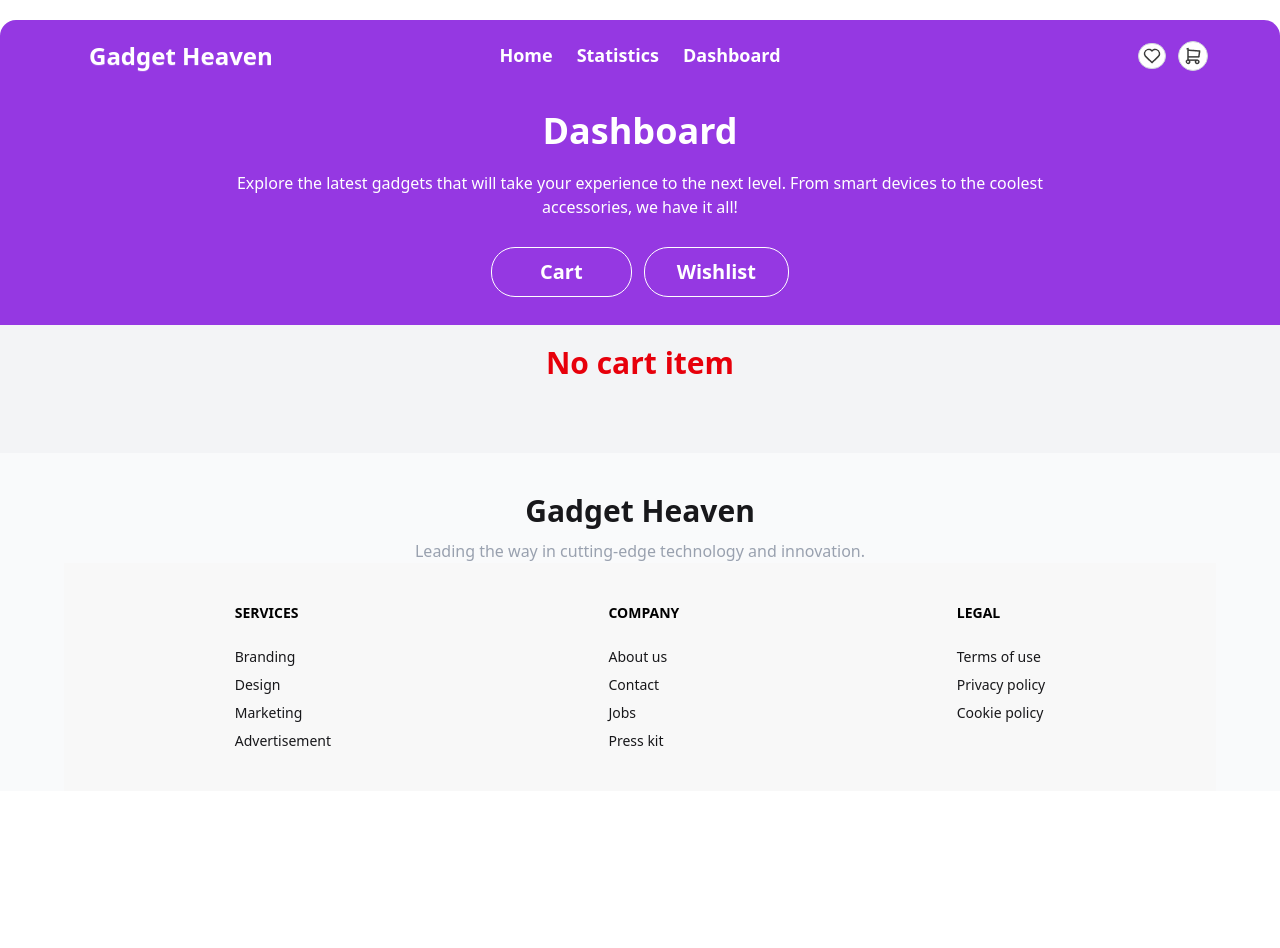
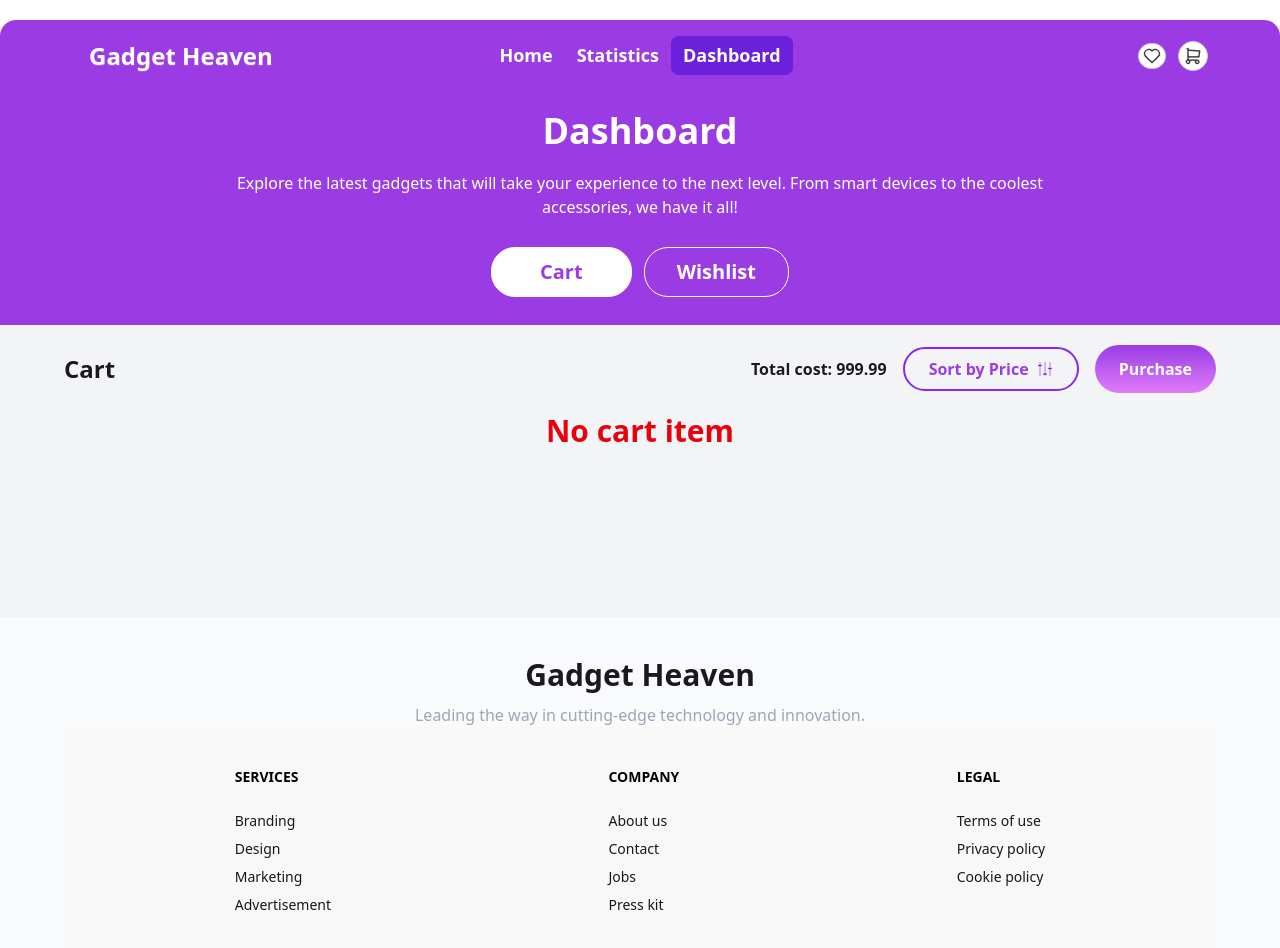
Before and after one commit to anayet71/gadget-heaven, a React (Vite) app: page /dashboard/cart in a window 1280 px wide. Shown: the top 948 px of the page. Before the commit the page ends 800 px from the top, so only its background shows below. Built offline with nearby package versions, Linux system fonts and the light colour scheme; grey boxes are pictures that could not be loaded.

Commit message:
active system added in the navbar

```diff
--- a/src/component/Banner/Banner.jsx
+++ b/src/component/Banner/Banner.jsx
@@ -9,10 +9,10 @@ const Banner = () => {
 
                 <h1 className="text-6xl font-semibold pt-12 pb-6  ">Upgrade Your Tech Accessorize with Gadget Heaven Accessories</h1>
                 <p > Explore the latest gadgets that will take your experience to the next level. From smart devices to <br /> the coolest accessories, we have it all!</p>
-                <button className="text-[#9538E2] bg-white  font-bold mt-7 rounded-xl px-7 py-4">Shop Now</button>
+                <button className="text-[#9538E2] bg-white  font-bold mt-7 rounded-4xl px-7 py-4">Shop Now</button>
                 {/* Banner img */}
-                <div className='absolute top-[365px] left-[58px] border-2 p-6 rounded-2xl bg-gray-200  bg-opacity-50' >
-                    <img className='w-[980px] h-[500px] rounded-2xl' src={bannerImg} alt="" />
+                <div className='absolute top-[365px] left-[58px] border-3 p-5 rounded-2xl bg-gray-100/30   ' >
+                    <img className='w-[980px] h-[500px] object-cover rounded-2xl' src={bannerImg} alt="" />
                 </div>
             </div>
         </div>
--- a/src/component/Cart/Cart.jsx
+++ b/src/component/Cart/Cart.jsx
@@ -2,6 +2,8 @@ import { useEffect, useState } from "react";
 import { useLoaderData } from "react-router-dom";
 import { getStoredCart } from "../../Utility/addToDb";
 import { HiOutlineX } from "react-icons/hi";
+import { GiSettingsKnobs } from "react-icons/gi";
+
 
 
 const Cart = () => {
@@ -22,8 +24,18 @@ const Cart = () => {
 
 
     return (
-        <div className="bg-gray-100 max-w-7xl mx-auto  pt-5">
+        <div className="bg-gray-100 max-w-7xl mx-auto pb-24  pt-5">
             <div className="max-w-6xl mx-auto">
+                <div className="flex items-center justify-between pb-5">
+                    <p className="font-bold text-2xl">Cart</p>
+
+                <div className="flex items-center gap-4">
+                    <p className="font-semibold">Total cost: 999.99</p>
+                    <button className="flex items-center gap-2 border-2 border-violet-600 px-6 py-2 rounded-4xl font-semibold text-[#9538E2]">Sort by Price <GiSettingsKnobs className="text-violet-700" />
+                    </button>
+                    <button className="py-3 px-6 bg-gradient-to-b from-[#9538E2] to-[#df74fa] before:content-[''] before:absolute before:inset-0 before:bg-[url('/path-to-grainy-texture.png')] before:opacity-20 before:mix-blend-overlay rounded-4xl font-semibold text-white">Purchase</button>
+                </div>
+                </div>
                 <div className="grid gap-3 ">
                     {cartList.length > 0 ? (
                         <div>  {
--- /dev/null
+++ b/src/component/Dashboard/Dashboard.css
@@ -0,0 +1,4 @@
+.custom_active_2 a.active{
+    background-color: white;
+    color: #9538E2;
+}
--- a/src/component/Dashboard/Dashboard.jsx
+++ b/src/component/Dashboard/Dashboard.jsx
@@ -1,4 +1,5 @@
 import { NavLink, Outlet } from "react-router-dom";
+import './Dashboard.css'
 
 
 
@@ -10,12 +11,9 @@ const Dashboard = () => {
                 <h2 className="font-bold text-4xl py-5">Dashboard</h2>
                 <p className="w-8/12  mx-auto pb-7">Explore the latest gadgets that will take your experience to the next level. From smart devices to the coolest accessories, we have it all!</p>
                 {/* name of each tab group should be unique */}
-                <div className="tabs justify-center pb-7 gap-3 ">
-                    {/* <input type="radio" name="my_tabs_1" className="tab px-12  rounded-3xl bg-white text-violet-800 font-semibold text-xl" aria-label="Cart" />
-                    <input type="radio" name="my_tabs_1" className="tab px-8  rounded-3xl bg-white text-violet-800 font-semibold text-xl"  aria-label="Wishlist" defaultChecked /> */}
-
-                    <NavLink to={'cart'} className=" px-12 py-2.5 rounded-3xl hover:bg-white border border-white text-white hover:text-violet-800 transition duration-600 font-semibold text-xl" >Cart</NavLink>
-                    <NavLink to={'wishlist'} className=" px-8 py-2.5 rounded-3xl hover:bg-white border border-white text-white hover:text-violet-800 transition duration-600  font-semibold text-xl" >Wishlist</NavLink>
+                <div className="tabs justify-center pb-7 gap-3 custom_active_2 ">
+                    <NavLink to={'cart'} className="  px-12 py-2.5 rounded-3xl hover:bg-white border border-white text-white hover:text-violet-800 font-semibold text-xl" >Cart</NavLink>
+                    <NavLink to={'wishlist'} className=" px-8 py-2.5 rounded-3xl hover:bg-white border border-white text-white hover:text-violet-800  font-semibold text-xl" >Wishlist</NavLink>
 
                 </div>
             </div>
--- /dev/null
+++ b/src/component/NavBar/NavBar.css
@@ -0,0 +1,7 @@
+.custom_active a.active{
+    font-weight: bold;
+    border-radius: 8px;
+    background-color: rgb(102, 30, 218);
+
+
+}
--- a/src/component/NavBar/NavBar.jsx
+++ b/src/component/NavBar/NavBar.jsx
@@ -1,6 +1,7 @@
 import { Link, NavLink } from "react-router-dom";
 import navIcon from '../../assets/Vector.png'
 import navIcon2 from '../../assets/Frame.png'
+import './NavBar.css'
 
 const NavBar = () => {
     return (
@@ -16,20 +17,19 @@ const NavBar = () => {
                         <ul
                             tabIndex={0}
                             className="menu menu-sm dropdown-content bg-violet-300 text-black rounded-box z-1 mt-3 w-52 p-2 shadow">
-                            <li><Link className="font-semibold text-[18px]" to={'/'}>Home</Link></li>
-                            <li><Link className="font-semibold text-[18px]" to={'statistics'}>Statistics</Link></li>
-                            <li><Link className="font-semibold text-[18px]" to={'dashboard'}>Dashboard</Link></li>
+                            <li><NavLink className="font-semibold text-[18px]" to={'/'}>Home</NavLink></li>
+                            <li><NavLink className="font-semibold text-[18px]" to={'statistics'}>Statistics</NavLink></li>
+                            <li><NavLink className="font-semibold text-[18px]" to={'dashboard'}>Dashboard</NavLink></li>
                         </ul>
                     </div>
                     <Link to={'/'} className="btn btn-ghost text-2xl">Gadget Heaven
                     </Link>
                 </div>
                 <div className="navbar-center hidden lg:flex">
-                    <ul className="menu menu-horizontal px-1">
-                        <li><Link className="font-semibold text-[18px]" to={'/'}>Home</Link></li>
-
-                        <li><Link to={'statistics'} className="font-semibold text-[18px]">Statistics</Link></li>
-                        <li><Link className="font-semibold text-[18px]" to={'dashboard'}>Dashboard</Link></li>
+                    <ul className="menu menu-horizontal px-1 custom_active">
+                        <li><NavLink className="font-semibold text-[18px]" to={'/'}>Home</NavLink></li>
+                        <li><NavLink to={'statistics'} className="font-semibold text-[18px]">Statistics</NavLink></li>
+                        <li><NavLink className="font-semibold text-[18px]" to={'dashboard'}>Dashboard</NavLink></li>
                     </ul>
                 </div>
                 <div className="navbar-end gap-3 ">
```
